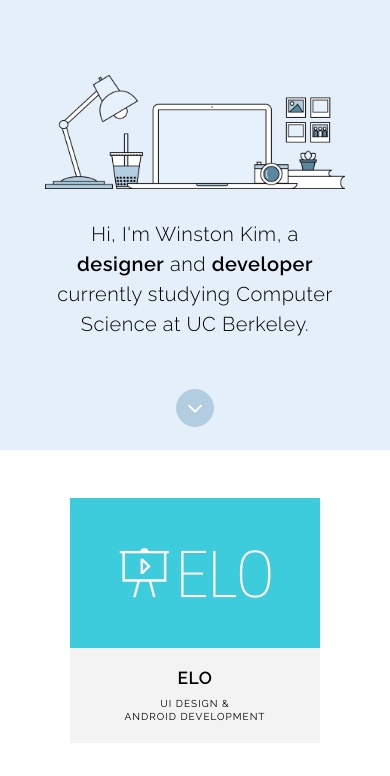
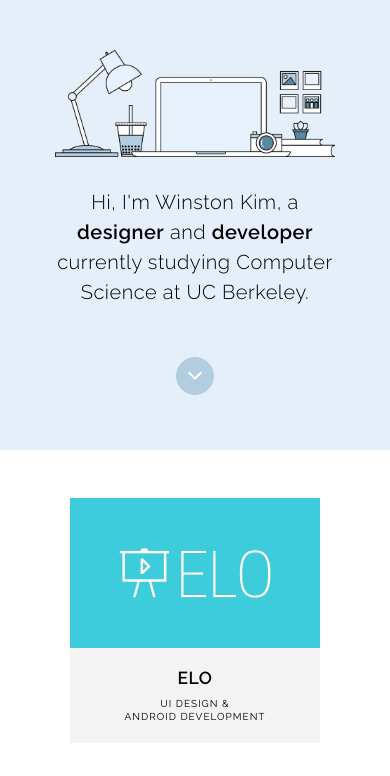
Before and after one commit to winstonkim/winstonkim.github.io, a website: page index.html in a window 390 px wide. Shown: the top 776 px of the page. Drawn offline with nearby package versions, Linux system fonts and the light colour scheme.

Commit message:
Mobile view final fix

```diff
--- a/index.html
+++ b/index.html
@@ -409,7 +409,7 @@
 	</div>
 	<div id="social" class="section">
 		<div class="wrapper">
-			<span><a href="http://behance.net/winstonkim">Behance</a> &diams; <a href="http://flickr.com/winston-kim">Flickr</a> &diams; <a href="mailto:winstonkim@berkeley.edu">Email</a><br><a href="http://github.com/winstonkim">Github</a> &diams; <a href="http://linkedin.com/in/winstonkim">LinkedIn</a></span>
+			<span><a href="http://behance.net/winstonkim">Behance</a> &diams; <a href="http://flickr.com/winston-kim">Flickr</a> &diams; <a href="mailto:winstonkim@berkeley.edu">Email</a> &diams; <a href="http://github.com/winstonkim">Github</a> &diams; <a href="http://linkedin.com/in/winstonkim">LinkedIn</a></span>
 		</div>
 	</div>
 </body>
--- a/src/styles/parts/_base.scss
+++ b/src/styles/parts/_base.scss
@@ -134,11 +134,15 @@
 		position: relative;
 		height: 450px;
 		.desk {
-			width: 300px;
+			width: 280px;
 		}
 		h2 {
 			font-size: 20px;
-			width: 300px;;
+			width: 280px;;
+		}
+		.wrapper {
+			padding: 50px 0 50px 0;
+			opacity: 1;
 		}
 	}
 }
```
Also changed, not shown: dist/styles/combined.min.css, dist/styles/main.css.
